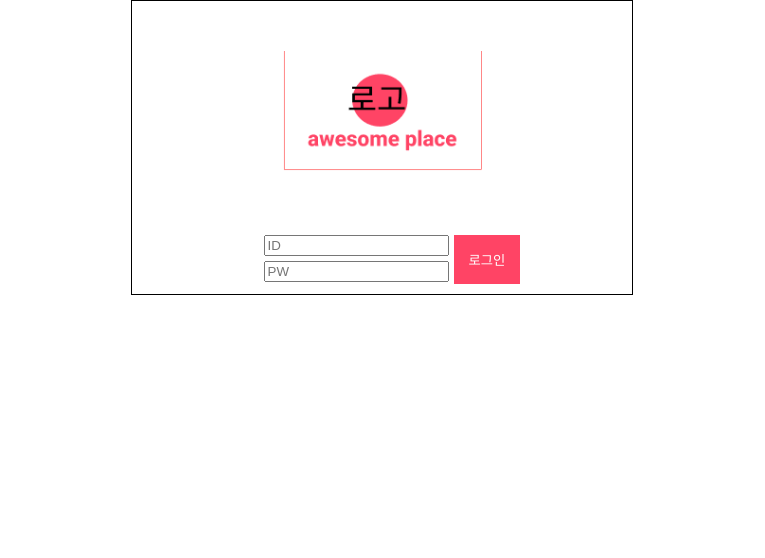
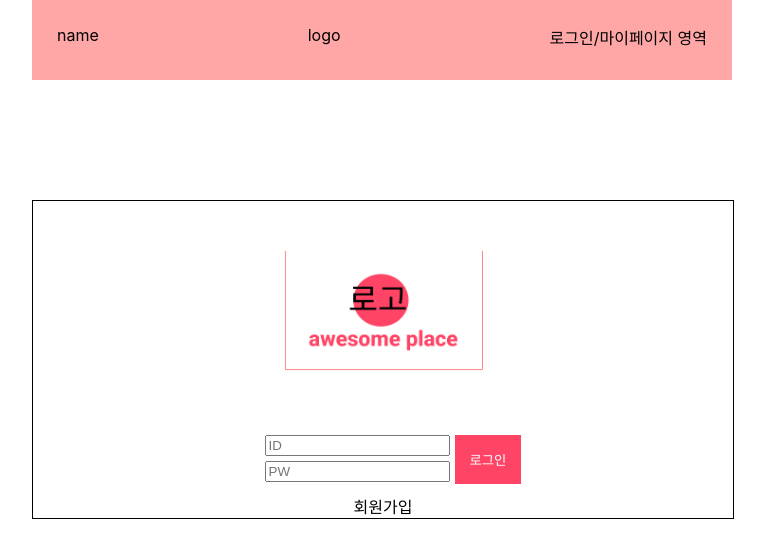
Before and after one commit to Capstone-Awesome-Place-Team/FrontEnd, a React (Create React App) app: page /signin in a window 1280 px wide. Shown: the top 558 px of the page, without its empty margins (258-1023 px from the left). Built offline with nearby package versions, Linux system fonts and the light colour scheme.

Commit message:
global position 추가/헤더 추가

```diff
--- a/src/App.js
+++ b/src/App.js
@@ -2,12 +2,15 @@ import React from "react";
 import { Routes, Route } from "react-router-dom";
 
 import Login from "./pages/Login";
-
+import Header from "./components/Header";
 function App() {
   return (
+    <div>
+    <Header />
     <Routes>
       <Route path="signin" element={<Login />}></Route>
     </Routes>
+    </div>
   );
 }
 
--- /dev/null
+++ b/src/components/Header.js
@@ -0,0 +1,27 @@
+import React from "react";
+
+const Header = (props) => {
+  return (
+
+      <div
+        style={{
+          display: "flex",
+          position: "fixed",
+          height: "80px",
+          width: "100%",
+          background: "#FFA7A7",
+          top: "0px",
+          left: "0px",
+          justifyContent: "space-between",
+          zIndex:"5"
+        }}
+      >
+        <div style={{ padding: "25px" }}>name</div>
+        <div style={{ padding: "25px" }}>logo</div>
+        <div style={{ padding: "25px" }}>로그인/마이페이지 영역</div>
+      </div>
+
+  );
+};
+
+export default Header;
--- a/src/index.js
+++ b/src/index.js
@@ -5,9 +5,13 @@ import './index.css';
 import App from './App';
 import reportWebVitals from './reportWebVitals';
 
+import Global from './shared/Global'
+
 ReactDOM.render(
   <BrowserRouter>
+  <Global>
     <App />
+    </Global>
   </BrowserRouter>,
   document.getElementById('root')
 );
--- a/src/pages/Login.js
+++ b/src/pages/Login.js
@@ -23,11 +23,10 @@ const Login = (props) => {
   return (
     <div
       style={{
-        margin: "auto",
-        width: "500px",
+        margin: "200px auto",
+        width: "100%",
         textAlign: "center",
         border: "1px solid black",
-        // height: "100vh"
       }}
     >
       <div style={{ width: "200px", margin: "50px auto" }}>
@@ -72,6 +71,7 @@ const Login = (props) => {
           </button>
         </div>
       </form>
+      <div>회원가입</div>
     </div>
   );
 };
--- /dev/null
+++ b/src/shared/Global.js
@@ -0,0 +1,22 @@
+import react from "react";
+
+const Global = (props) => {
+  return (
+    <div
+      style={{
+        width: "100%",
+        maxWidth:"700px",
+        minWidth:"350px",
+        margin: "auto",
+        position: "fixed",
+        right: "50%",
+        top: "0%",
+        transform: "translate(50%, 0%)",
+      }}
+    >
+      {props.children}
+    </div>
+  );
+};
+
+export default Global;
```
